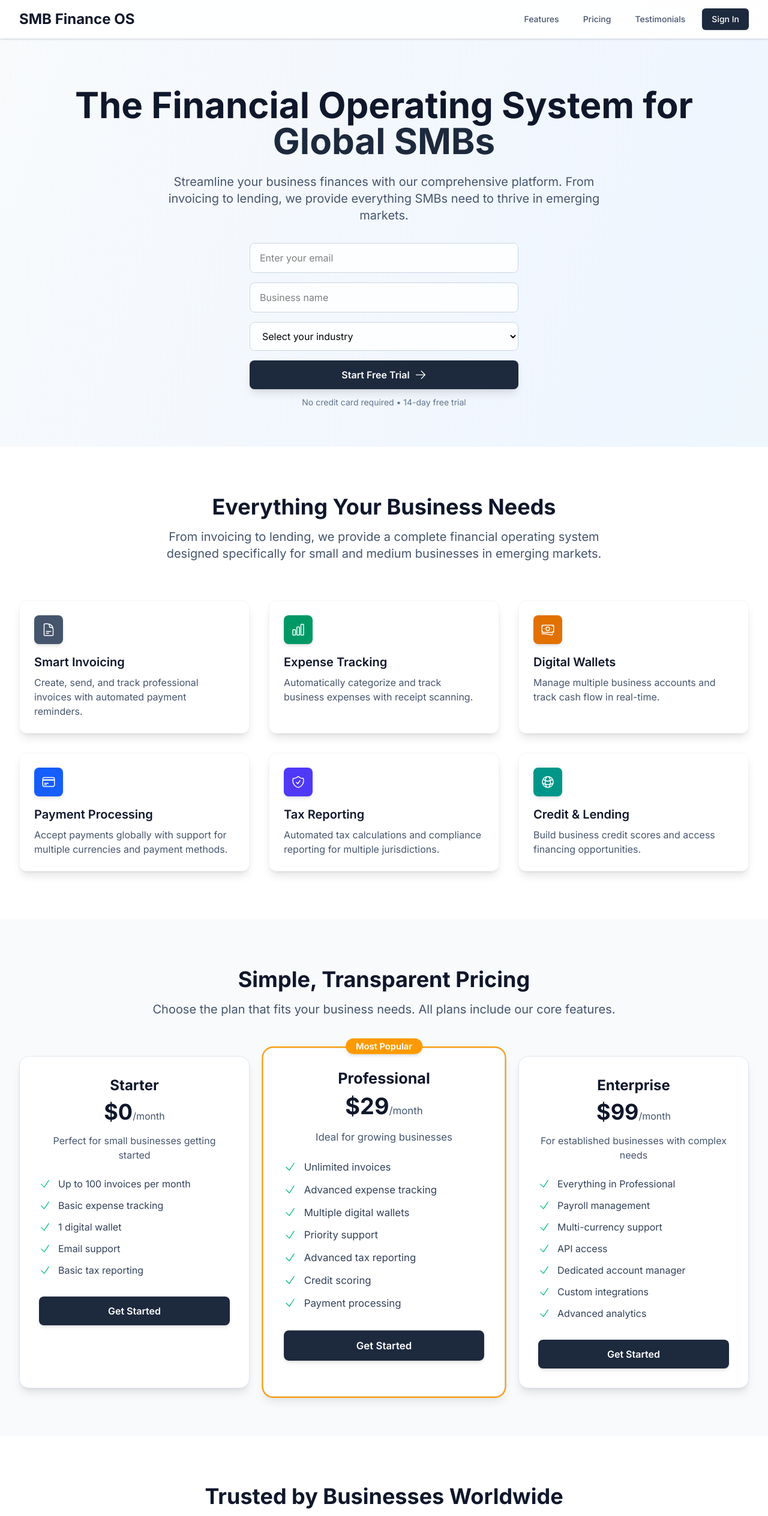
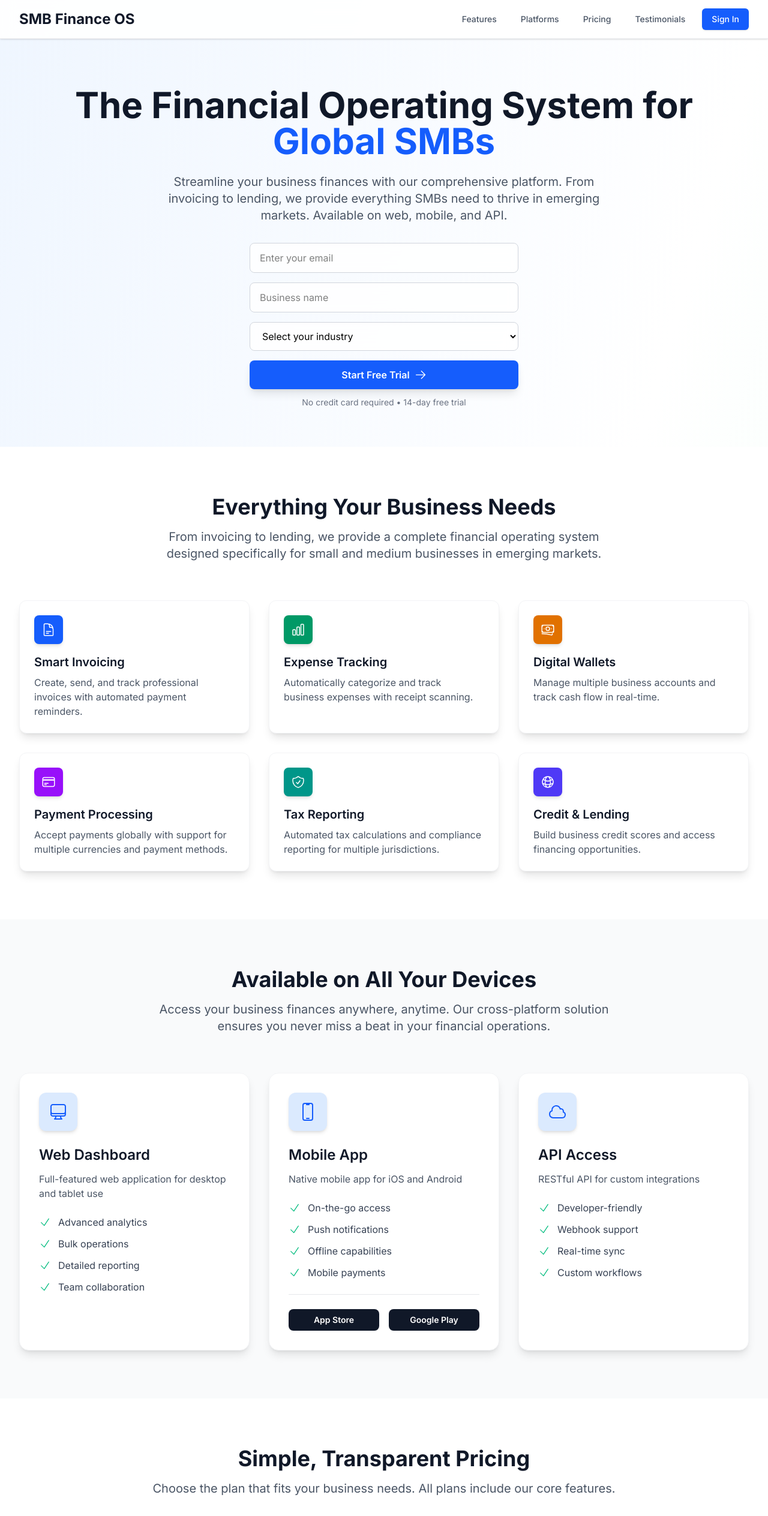
Before and after one commit to Pmvita/SMB-Finance-OS, a Next.js app in the folder frontend/: page / in a window 1280 px wide. Shown: the top 2528 px of the page at 60% size. Built offline with nearby package versions, Linux system fonts and the light colour scheme.

Commit message:
feat-1.0: enhance landing page with new platform features section and UI improvements, including updated color schemes and additional icons

```diff
--- a/frontend/src/app/page.tsx
+++ b/frontend/src/app/page.tsx
@@ -11,7 +11,10 @@
   GlobeAltIcon,
   ArrowRightIcon,
   CheckIcon,
-  StarIcon
+  StarIcon,
+  DevicePhoneMobileIcon,
+  ComputerDesktopIcon,
+  CloudIcon
 } from '@heroicons/react/24/outline';
 import { useForm } from 'react-hook-form';
 import { zodResolver } from '@hookform/resolvers/zod';
@@ -30,7 +33,7 @@
     icon: DocumentTextIcon,
     title: 'Smart Invoicing',
     description: 'Create, send, and track professional invoices with automated payment reminders.',
-    color: 'bg-slate-600'
+    color: 'bg-blue-600'
   },
   {
     icon: ChartBarIcon,
@@ -48,19 +51,40 @@
     icon: CreditCardIcon,
     title: 'Payment Processing',
     description: 'Accept payments globally with support for multiple currencies and payment methods.',
-    color: 'bg-blue-600'
+    color: 'bg-purple-600'
   },
   {
     icon: ShieldCheckIcon,
     title: 'Tax Reporting',
     description: 'Automated tax calculations and compliance reporting for multiple jurisdictions.',
-    color: 'bg-indigo-600'
+    color: 'bg-teal-600'
   },
   {
     icon: GlobeAltIcon,
     title: 'Credit & Lending',
     description: 'Build business credit scores and access financing opportunities.',
-    color: 'bg-teal-600'
+    color: 'bg-indigo-600'
+  }
+];
+
+const platformFeatures = [
+  {
+    icon: ComputerDesktopIcon,
+    title: 'Web Dashboard',
+    description: 'Full-featured web application for desktop and tablet use',
+    features: ['Advanced analytics', 'Bulk operations', 'Detailed reporting', 'Team collaboration']
+  },
+  {
+    icon: DevicePhoneMobileIcon,
+    title: 'Mobile App',
+    description: 'Native mobile app for iOS and Android',
+    features: ['On-the-go access', 'Push notifications', 'Offline capabilities', 'Mobile payments']
+  },
+  {
+    icon: CloudIcon,
+    title: 'API Access',
+    description: 'RESTful API for custom integrations',
+    features: ['Developer-friendly', 'Webhook support', 'Real-time sync', 'Custom workflows']
   }
 ];
 
@@ -157,22 +181,23 @@
   };
 
   return (
-    <div className="min-h-screen bg-gradient-to-br from-slate-50 via-blue-50 to-emerald-50">
+    <div className="min-h-screen bg-gradient-to-br from-blue-50 via-white to-emerald-50">
       {/* Navigation */}
-      <nav className="bg-white/90 backdrop-blur-md border-b border-slate-200 sticky top-0 z-50 shadow-sm">
+      <nav className="bg-white/90 backdrop-blur-md border-b border-gray-200 sticky top-0 z-50 shadow-sm">
         <div className="max-w-7xl mx-auto px-4 sm:px-6 lg:px-8">
           <div className="flex justify-between items-center h-16">
             <div className="flex items-center">
               <div className="flex-shrink-0">
-                <h1 className="text-2xl font-bold text-slate-900">SMB Finance OS</h1>
+                <h1 className="text-2xl font-bold text-gray-900">SMB Finance OS</h1>
               </div>
             </div>
             <div className="hidden md:block">
               <div className="ml-10 flex items-baseline space-x-4">
-                <a href="#features" className="text-slate-600 hover:text-slate-900 px-3 py-2 rounded-md text-sm font-medium transition-colors">Features</a>
-                <a href="#pricing" className="text-slate-600 hover:text-slate-900 px-3 py-2 rounded-md text-sm font-medium transition-colors">Pricing</a>
-                <a href="#testimonials" className="text-slate-600 hover:text-slate-900 px-3 py-2 rounded-md text-sm font-medium transition-colors">Testimonials</a>
-                <button className="bg-slate-800 hover:bg-slate-900 text-white px-4 py-2 rounded-md text-sm font-medium transition-colors shadow-sm">
+                <a href="#features" className="text-gray-600 hover:text-gray-900 px-3 py-2 rounded-md text-sm font-medium transition-colors">Features</a>
+                <a href="#platforms" className="text-gray-600 hover:text-gray-900 px-3 py-2 rounded-md text-sm font-medium transition-colors">Platforms</a>
+                <a href="#pricing" className="text-gray-600 hover:text-gray-900 px-3 py-2 rounded-md text-sm font-medium transition-colors">Pricing</a>
+                <a href="#testimonials" className="text-gray-600 hover:text-gray-900 px-3 py-2 rounded-md text-sm font-medium transition-colors">Testimonials</a>
+                <button className="bg-blue-600 hover:bg-blue-700 text-white px-4 py-2 rounded-md text-sm font-medium transition-colors shadow-sm">
                   Sign In
                 </button>
               </div>
@@ -190,13 +215,13 @@
               animate={{ opacity: 1, y: 0 }}
               transition={{ duration: 0.8 }}
             >
-              <h1 className="text-5xl md:text-6xl font-bold text-slate-900 mb-6">
+              <h1 className="text-5xl md:text-6xl font-bold text-gray-900 mb-6">
                 The Financial Operating System for
-                <span className="text-slate-800"> Global SMBs</span>
+                <span className="text-blue-600"> Global SMBs</span>
               </h1>
-              <p className="text-xl text-slate-600 mb-8 max-w-3xl mx-auto">
+              <p className="text-xl text-gray-600 mb-8 max-w-3xl mx-auto">
                 Streamline your business finances with our comprehensive platform. From invoicing to lending,
-                we provide everything SMBs need to thrive in emerging markets.
+                we provide everything SMBs need to thrive in emerging markets. Available on web, mobile, and API.
               </p>
 
               {/* Sign Up Form */}
@@ -207,7 +232,7 @@
                       {...register('email')}
                       type="email"
                       placeholder="Enter your email"
-                      className="w-full px-4 py-3 border border-slate-300 rounded-lg focus:ring-2 focus:ring-slate-600 focus:border-transparent transition duration-200 bg-white/80 backdrop-blur-sm"
+                      className="w-full px-4 py-3 border border-gray-300 rounded-lg focus:ring-2 focus:ring-blue-600 focus:border-transparent transition duration-200 bg-white/80 backdrop-blur-sm"
                     />
                     {errors.email && (
                       <p className="text-red-600 text-sm mt-1">{errors.email.message}</p>
@@ -218,7 +243,7 @@
                       {...register('businessName')}
                       type="text"
                       placeholder="Business name"
-                      className="w-full px-4 py-3 border border-slate-300 rounded-lg focus:ring-2 focus:ring-slate-600 focus:border-transparent transition duration-200 bg-white/80 backdrop-blur-sm"
+                      className="w-full px-4 py-3 border border-gray-300 rounded-lg focus:ring-2 focus:ring-blue-600 focus:border-transparent transition duration-200 bg-white/80 backdrop-blur-sm"
                     />
                     {errors.businessName && (
                       <p className="text-red-600 text-sm mt-1">{errors.businessName.message}</p>
@@ -227,7 +252,7 @@
                   <div>
                     <select
                       {...register('industry')}
-                      className="w-full px-4 py-3 border border-slate-300 rounded-lg focus:ring-2 focus:ring-slate-600 focus:border-transparent transition duration-200 bg-white/80 backdrop-blur-sm"
+                      className="w-full px-4 py-3 border border-gray-300 rounded-lg focus:ring-2 focus:ring-blue-600 focus:border-transparent transition duration-200 bg-white/80 backdrop-blur-sm"
                     >
                       <option value="">Select your industry</option>
                       <option value="technology">Technology</option>
@@ -244,13 +269,13 @@
                   <button
                     type="submit"
                     disabled={isSubmitting}
-                    className="w-full bg-slate-800 hover:bg-slate-900 disabled:bg-slate-400 text-white font-semibold py-3 px-6 rounded-lg transition duration-200 flex items-center justify-center shadow-lg"
+                    className="w-full bg-blue-600 hover:bg-blue-700 disabled:bg-gray-400 text-white font-semibold py-3 px-6 rounded-lg transition duration-200 flex items-center justify-center shadow-lg"
                   >
                     {isSubmitting ? 'Signing up...' : 'Start Free Trial'}
                     <ArrowRightIcon className="ml-2 h-5 w-5" />
                   </button>
                 </form>
-                <p className="text-sm text-slate-500 mt-3">
+                <p className="text-sm text-gray-500 mt-3">
                   No credit card required • 14-day free trial
                 </p>
               </div>
@@ -263,10 +288,10 @@
       <section id="features" className="py-20 bg-white">
         <div className="max-w-7xl mx-auto px-4 sm:px-6 lg:px-8">
           <div className="text-center mb-16">
-            <h2 className="text-4xl font-bold text-slate-900 mb-4">
+            <h2 className="text-4xl font-bold text-gray-900 mb-4">
               Everything Your Business Needs
             </h2>
-            <p className="text-xl text-slate-600 max-w-3xl mx-auto">
+            <p className="text-xl text-gray-600 max-w-3xl mx-auto">
               From invoicing to lending, we provide a complete financial operating system
               designed specifically for small and medium businesses in emerging markets.
             </p>
@@ -279,13 +304,68 @@
                 initial={{ opacity: 0, y: 20 }}
                 animate={{ opacity: 1, y: 0 }}
                 transition={{ duration: 0.5, delay: index * 0.1 }}
-                className="bg-white p-6 rounded-xl shadow-lg hover:shadow-xl transition-shadow duration-300 border border-slate-100"
+                className="bg-white p-6 rounded-xl shadow-lg hover:shadow-xl transition-shadow duration-300 border border-gray-100"
               >
                 <div className={`inline-flex p-3 rounded-lg ${feature.color} text-white mb-4 shadow-md`}>
                   <feature.icon className="h-6 w-6" />
                 </div>
-                <h3 className="text-xl font-semibold text-slate-900 mb-2">{feature.title}</h3>
-                <p className="text-slate-600">{feature.description}</p>
+                <h3 className="text-xl font-semibold text-gray-900 mb-2">{feature.title}</h3>
+                <p className="text-gray-600">{feature.description}</p>
+              </motion.div>
+            ))}
+          </div>
+        </div>
+      </section>
+
+      {/* Platforms Section */}
+      <section id="platforms" className="py-20 bg-gray-50">
+        <div className="max-w-7xl mx-auto px-4 sm:px-6 lg:px-8">
+          <div className="text-center mb-16">
+            <h2 className="text-4xl font-bold text-gray-900 mb-4">
+              Available on All Your Devices
+            </h2>
+            <p className="text-xl text-gray-600 max-w-3xl mx-auto">
+              Access your business finances anywhere, anytime. Our cross-platform solution
+              ensures you never miss a beat in your financial operations.
+            </p>
+          </div>
+
+          <div className="grid grid-cols-1 md:grid-cols-3 gap-8">
+            {platformFeatures.map((platform, index) => (
+              <motion.div
+                key={platform.title}
+                initial={{ opacity: 0, y: 20 }}
+                animate={{ opacity: 1, y: 0 }}
+                transition={{ duration: 0.5, delay: index * 0.1 }}
+                className="bg-white p-8 rounded-2xl shadow-lg hover:shadow-xl transition-shadow duration-300 border border-gray-100"
+              >
+                <div className="inline-flex p-4 rounded-xl bg-blue-100 text-blue-600 mb-6 shadow-md">
+                  <platform.icon className="h-8 w-8" />
+                </div>
+                <h3 className="text-2xl font-semibold text-gray-900 mb-3">{platform.title}</h3>
+                <p className="text-gray-600 mb-6">{platform.description}</p>
+
+                <ul className="space-y-3">
+                  {platform.features.map((feature) => (
+                    <li key={feature} className="flex items-center">
+                      <CheckIcon className="h-5 w-5 text-emerald-500 mr-3" />
+                      <span className="text-gray-700">{feature}</span>
+                    </li>
+                  ))}
+                </ul>
+
+                {platform.title === 'Mobile App' && (
+                  <div className="mt-6 pt-6 border-t border-gray-200">
+                    <div className="flex space-x-4">
+                      <button className="flex-1 bg-gray-900 hover:bg-gray-800 text-white font-semibold py-2 px-4 rounded-lg transition duration-200 text-sm">
+                        App Store
+                      </button>
+                      <button className="flex-1 bg-gray-900 hover:bg-gray-800 text-white font-semibold py-2 px-4 rounded-lg transition duration-200 text-sm">
+                        Google Play
+                      </button>
+                    </div>
+                  </div>
+                )}
               </motion.div>
             ))}
           </div>
@@ -293,13 +373,13 @@
       </section>
 
       {/* Pricing Section */}
-      <section id="pricing" className="py-20 bg-slate-50">
+      <section id="pricing" className="py-20 bg-white">
         <div className="max-w-7xl mx-auto px-4 sm:px-6 lg:px-8">
           <div className="text-center mb-16">
-            <h2 className="text-4xl font-bold text-slate-900 mb-4">
+            <h2 className="text-4xl font-bold text-gray-900 mb-4">
               Simple, Transparent Pricing
             </h2>
-            <p className="text-xl text-slate-600">
+            <p className="text-xl text-gray-600">
               Choose the plan that fits your business needs. All plans include our core features.
             </p>
           </div>
@@ -311,36 +391,36 @@
                 initial={{ opacity: 0, y: 20 }}
                 animate={{ opacity: 1, y: 0 }}
                 transition={{ duration: 0.5, delay: index * 0.1 }}
-                className={`relative bg-white rounded-2xl shadow-lg p-8 border border-slate-200 ${
-                  plan.popular ? 'ring-2 ring-amber-500 scale-105' : ''
+                className={`relative bg-white rounded-2xl shadow-lg p-8 border border-gray-200 ${
+                  plan.popular ? 'ring-2 ring-blue-500 scale-105' : ''
                 }`}
               >
                 {plan.popular && (
                   <div className="absolute -top-4 left-1/2 transform -translate-x-1/2">
-                    <span className="bg-amber-500 text-white px-4 py-1 rounded-full text-sm font-semibold shadow-md">
+                    <span className="bg-blue-500 text-white px-4 py-1 rounded-full text-sm font-semibold shadow-md">
                       Most Popular
                     </span>
                   </div>
                 )}
 
                 <div className="text-center">
-                  <h3 className="text-2xl font-bold text-slate-900 mb-2">{plan.name}</h3>
+                  <h3 className="text-2xl font-bold text-gray-900 mb-2">{plan.name}</h3>
                   <div className="mb-4">
-                    <span className="text-4xl font-bold text-slate-900">{plan.price}</span>
-                    <span className="text-slate-600">{plan.period}</span>
+                    <span className="text-4xl font-bold text-gray-900">{plan.price}</span>
+                    <span className="text-gray-600">{plan.period}</span>
                   </div>
-                  <p className="text-slate-600 mb-6">{plan.description}</p>
+                  <p className="text-gray-600 mb-6">{plan.description}</p>
 
                   <ul className="space-y-3 text-left">
                     {plan.features.map((feature) => (
                       <li key={feature} className="flex items-center">
                         <CheckIcon className="h-5 w-5 text-emerald-500 mr-3" />
-                        <span className="text-slate-700">{feature}</span>
+                        <span className="text-gray-700">{feature}</span>
                       </li>
                     ))}
                   </ul>
 
-                  <button className="w-full mt-8 bg-slate-800 hover:bg-slate-900 text-white font-semibold py-3 px-6 rounded-lg transition duration-200 shadow-md">
+                  <button className="w-full mt-8 bg-blue-600 hover:bg-blue-700 text-white font-semibold py-3 px-6 rounded-lg transition duration-200 shadow-md">
                     Get Started
                   </button>
                 </div>
@@ -351,13 +431,13 @@
       </section>
 
       {/* Testimonials Section */}
-      <section id="testimonials" className="py-20 bg-white">
+      <section id="testimonials" className="py-20 bg-gray-50">
         <div className="max-w-7xl mx-auto px-4 sm:px-6 lg:px-8">
           <div className="text-center mb-16">
-            <h2 className="text-4xl font-bold text-slate-900 mb-4">
+            <h2 className="text-4xl font-bold text-gray-900 mb-4">
               Trusted by Businesses Worldwide
             </h2>
-            <p className="text-xl text-slate-600">
+            <p className="text-xl text-gray-600">
               See what our customers say about SMB Finance OS
             </p>
           </div>
@@ -369,17 +449,17 @@
                 initial={{ opacity: 0, y: 20 }}
                 animate={{ opacity: 1, y: 0 }}
                 transition={{ duration: 0.5, delay: index * 0.1 }}
-                className="bg-slate-50 p-6 rounded-xl border border-slate-200"
+                className="bg-white p-6 rounded-xl border border-gray-200 shadow-lg"
               >
                 <div className="flex items-center mb-4">
                   {[...Array(testimonial.rating)].map((_, i) => (
                     <StarIcon key={i} className="h-5 w-5 text-amber-400 fill-current" />
                   ))}
                 </div>
-                <p className="text-slate-700 mb-4">&ldquo;{testimonial.content}&rdquo;</p>
+                <p className="text-gray-700 mb-4">&ldquo;{testimonial.content}&rdquo;</p>
                 <div>
-                  <p className="font-semibold text-slate-900">{testimonial.name}</p>
-                  <p className="text-slate-600 text-sm">{testimonial.role}</p>
+                  <p className="font-semibold text-gray-900">{testimonial.name}</p>
+                  <p className="text-gray-600 text-sm">{testimonial.role}</p>
                 </div>
               </motion.div>
             ))}
@@ -388,41 +468,48 @@
       </section>
 
       {/* CTA Section */}
-      <section className="py-20 bg-gradient-to-r from-slate-800 to-slate-900">
+      <section className="py-20 bg-gradient-to-r from-blue-600 to-blue-700">
         <div className="max-w-7xl mx-auto px-4 sm:px-6 lg:px-8 text-center">
           <h2 className="text-4xl font-bold text-white mb-4">
             Ready to Transform Your Business Finances?
           </h2>
-          <p className="text-xl text-slate-200 mb-8 max-w-2xl mx-auto">
+          <p className="text-xl text-blue-100 mb-8 max-w-2xl mx-auto">
             Join thousands of businesses that trust SMB Finance OS to manage their financial operations.
+            Available on web, mobile, and API.
           </p>
-          <button className="bg-amber-500 hover:bg-amber-600 text-slate-900 font-semibold py-3 px-8 rounded-lg transition duration-200 shadow-lg">
-            Start Your Free Trial
-          </button>
+          <div className="flex flex-col sm:flex-row gap-4 justify-center">
+            <button className="bg-white hover:bg-gray-100 text-blue-600 font-semibold py-3 px-8 rounded-lg transition duration-200 shadow-lg">
+              Start Your Free Trial
+            </button>
+            <button className="bg-transparent hover:bg-blue-800 text-white font-semibold py-3 px-8 rounded-lg transition duration-200 border border-white">
+              Download Mobile App
+            </button>
+          </div>
         </div>
       </section>
 
       {/* Footer */}
-      <footer className="bg-slate-900 text-white py-12">
+      <footer className="bg-gray-900 text-white py-12">
         <div className="max-w-7xl mx-auto px-4 sm:px-6 lg:px-8">
           <div className="grid grid-cols-1 md:grid-cols-4 gap-8">
             <div>
               <h3 className="text-xl font-bold mb-4">SMB Finance OS</h3>
-              <p className="text-slate-400">
+              <p className="text-gray-400">
                 The financial operating system for global small and medium businesses.
               </p>
             </div>
             <div>
               <h4 className="font-semibold mb-4">Product</h4>
-              <ul className="space-y-2 text-slate-400">
+              <ul className="space-y-2 text-gray-400">
                 <li><a href="#" className="hover:text-white transition-colors">Features</a></li>
                 <li><a href="#" className="hover:text-white transition-colors">Pricing</a></li>
                 <li><a href="#" className="hover:text-white transition-colors">API</a></li>
+                <li><a href="#" className="hover:text-white transition-colors">Mobile App</a></li>
               </ul>
             </div>
             <div>
               <h4 className="font-semibold mb-4">Company</h4>
-              <ul className="space-y-2 text-slate-400">
+              <ul className="space-y-2 text-gray-400">
                 <li><a href="#" className="hover:text-white transition-colors">About</a></li>
                 <li><a href="#" className="hover:text-white transition-colors">Blog</a></li>
                 <li><a href="#" className="hover:text-white transition-colors">Careers</a></li>
@@ -430,14 +517,14 @@
             </div>
             <div>
               <h4 className="font-semibold mb-4">Support</h4>
-              <ul className="space-y-2 text-slate-400">
+              <ul className="space-y-2 text-gray-400">
                 <li><a href="#" className="hover:text-white transition-colors">Help Center</a></li>
                 <li><a href="#" className="hover:text-white transition-colors">Contact</a></li>
                 <li><a href="#" className="hover:text-white transition-colors">Status</a></li>
               </ul>
             </div>
           </div>
-          <div className="border-t border-slate-800 mt-8 pt-8 text-center text-slate-400">
+          <div className="border-t border-gray-800 mt-8 pt-8 text-center text-gray-400">
             <p>&copy; 2024 SMB Finance OS. All rights reserved.</p>
           </div>
         </div>
```
